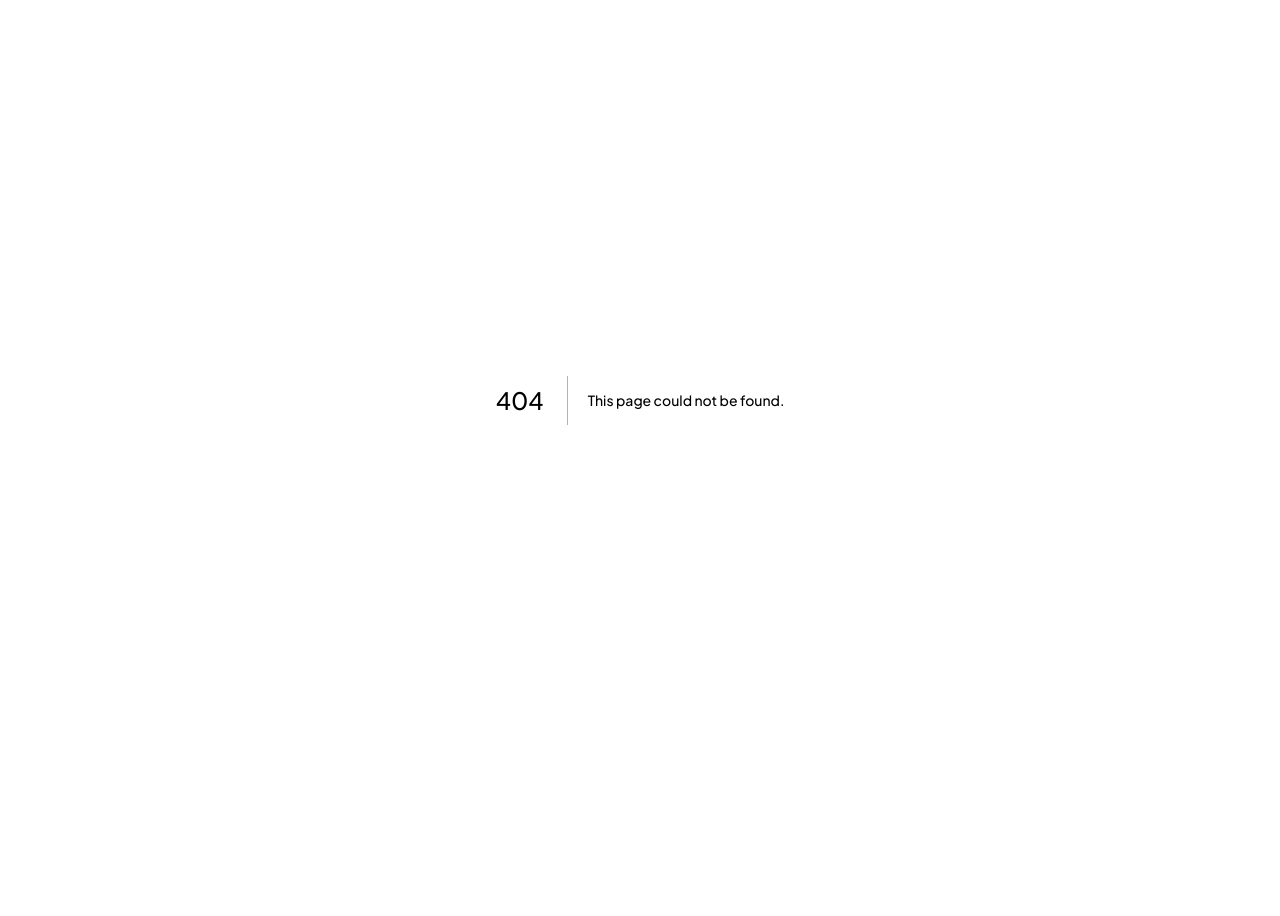
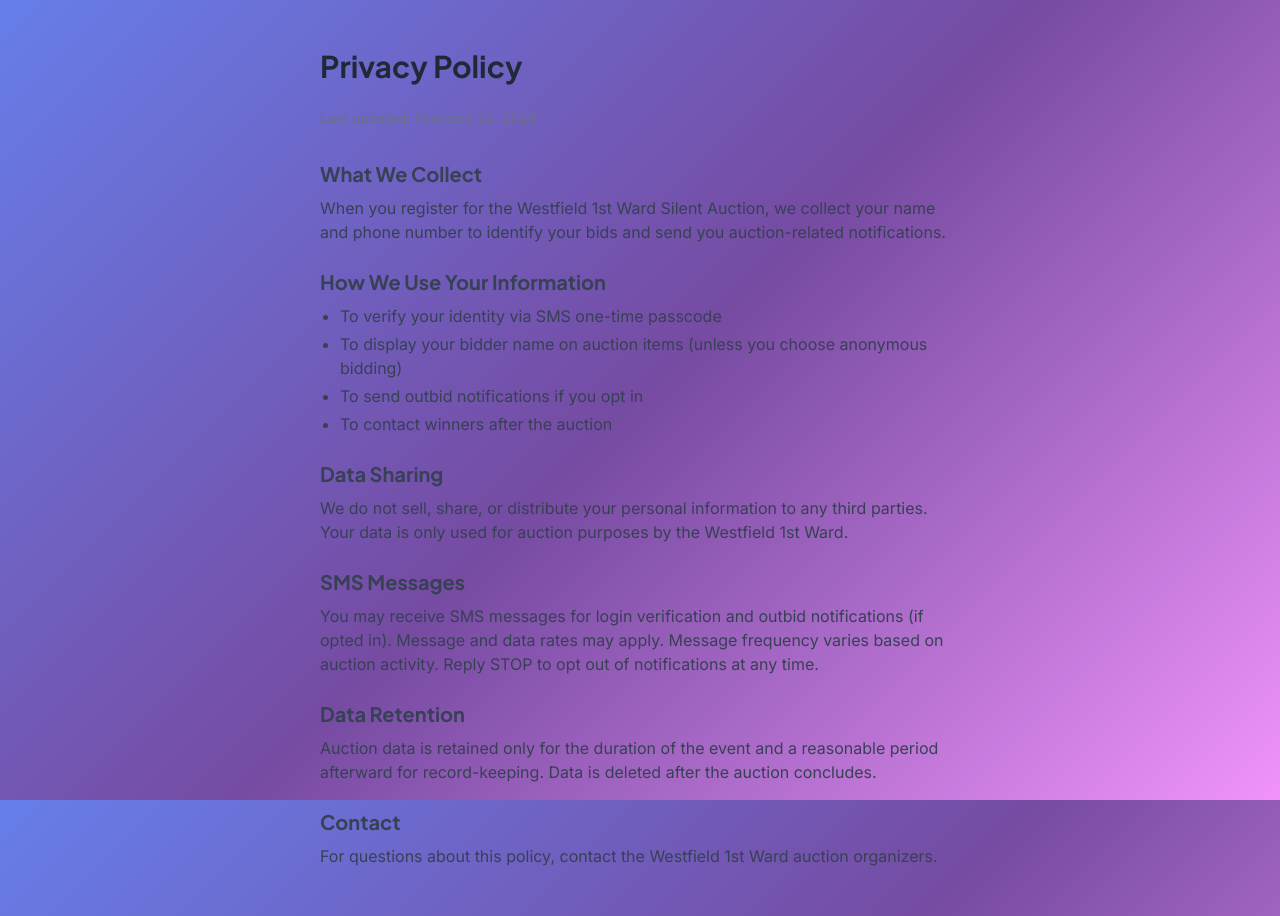
Before and after one commit to aibotscout-lab/westfield-auction, a Next.js app: page /privacy in a window 1280 px wide. Before the commit this address had no page. Before the commit the page ends 800 px from the top, so only its background shows below. Built offline with nearby package versions, Linux system fonts and the light colour scheme.

Commit message:
feat: Add privacy policy and terms pages for A2P 10DLC compliance

```diff
--- /dev/null
+++ b/src/app/privacy/page.tsx
@@ -0,0 +1,45 @@
+export default function PrivacyPolicy() {
+  return (
+    <div className="max-w-2xl mx-auto px-4 py-12">
+      <h1 className="text-3xl font-bold mb-6">Privacy Policy</h1>
+      <p className="text-sm text-gray-500 mb-8">Last updated: February 25, 2026</p>
+
+      <div className="space-y-6 text-gray-700">
+        <section>
+          <h2 className="text-xl font-semibold mb-2">What We Collect</h2>
+          <p>When you register for the Westfield 1st Ward Silent Auction, we collect your name and phone number to identify your bids and send you auction-related notifications.</p>
+        </section>
+
+        <section>
+          <h2 className="text-xl font-semibold mb-2">How We Use Your Information</h2>
+          <ul className="list-disc pl-5 space-y-1">
+            <li>To verify your identity via SMS one-time passcode</li>
+            <li>To display your bidder name on auction items (unless you choose anonymous bidding)</li>
+            <li>To send outbid notifications if you opt in</li>
+            <li>To contact winners after the auction</li>
+          </ul>
+        </section>
+
+        <section>
+          <h2 className="text-xl font-semibold mb-2">Data Sharing</h2>
+          <p>We do not sell, share, or distribute your personal information to any third parties. Your data is only used for auction purposes by the Westfield 1st Ward.</p>
+        </section>
+
+        <section>
+          <h2 className="text-xl font-semibold mb-2">SMS Messages</h2>
+          <p>You may receive SMS messages for login verification and outbid notifications (if opted in). Message and data rates may apply. Message frequency varies based on auction activity. Reply STOP to opt out of notifications at any time.</p>
+        </section>
+
+        <section>
+          <h2 className="text-xl font-semibold mb-2">Data Retention</h2>
+          <p>Auction data is retained only for the duration of the event and a reasonable period afterward for record-keeping. Data is deleted after the auction concludes.</p>
+        </section>
+
+        <section>
+          <h2 className="text-xl font-semibold mb-2">Contact</h2>
+          <p>For questions about this policy, contact the Westfield 1st Ward auction organizers.</p>
+        </section>
+      </div>
+    </div>
+  );
+}
--- /dev/null
+++ b/src/app/terms/page.tsx
@@ -0,0 +1,42 @@
+export default function TermsAndConditions() {
+  return (
+    <div className="max-w-2xl mx-auto px-4 py-12">
+      <h1 className="text-3xl font-bold mb-6">Terms and Conditions</h1>
+      <p className="text-sm text-gray-500 mb-8">Last updated: February 25, 2026</p>
+
+      <div className="space-y-6 text-gray-700">
+        <section>
+          <h2 className="text-xl font-semibold mb-2">Westfield 1st Ward Silent Auction</h2>
+          <p>By using this auction platform, you agree to the following terms.</p>
+        </section>
+
+        <section>
+          <h2 className="text-xl font-semibold mb-2">Program Description</h2>
+          <p>The Westfield 1st Ward Silent Auction is a church fundraising event. This platform allows registered participants to place bids on auction items and receive notifications about their bid status.</p>
+        </section>
+
+        <section>
+          <h2 className="text-xl font-semibold mb-2">SMS Messaging Terms</h2>
+          <ul className="list-disc pl-5 space-y-1">
+            <li>By registering, you consent to receive a one-time SMS verification code</li>
+            <li>You may opt in to receive outbid notifications via the toggle on the auction page</li>
+            <li>Message frequency varies based on auction activity (typically 1-10 messages per auction event)</li>
+            <li>Message and data rates may apply</li>
+            <li>Reply <strong>STOP</strong> to opt out of notifications at any time</li>
+            <li>Reply <strong>HELP</strong> for support information</li>
+          </ul>
+        </section>
+
+        <section>
+          <h2 className="text-xl font-semibold mb-2">Bidding</h2>
+          <p>All bids are binding. If you win an item, you agree to complete payment at the end of the auction. All sales are final.</p>
+        </section>
+
+        <section>
+          <h2 className="text-xl font-semibold mb-2">Contact</h2>
+          <p>For support, contact the Westfield 1st Ward auction organizers or reply HELP to any SMS message.</p>
+        </section>
+      </div>
+    </div>
+  );
+}
```
